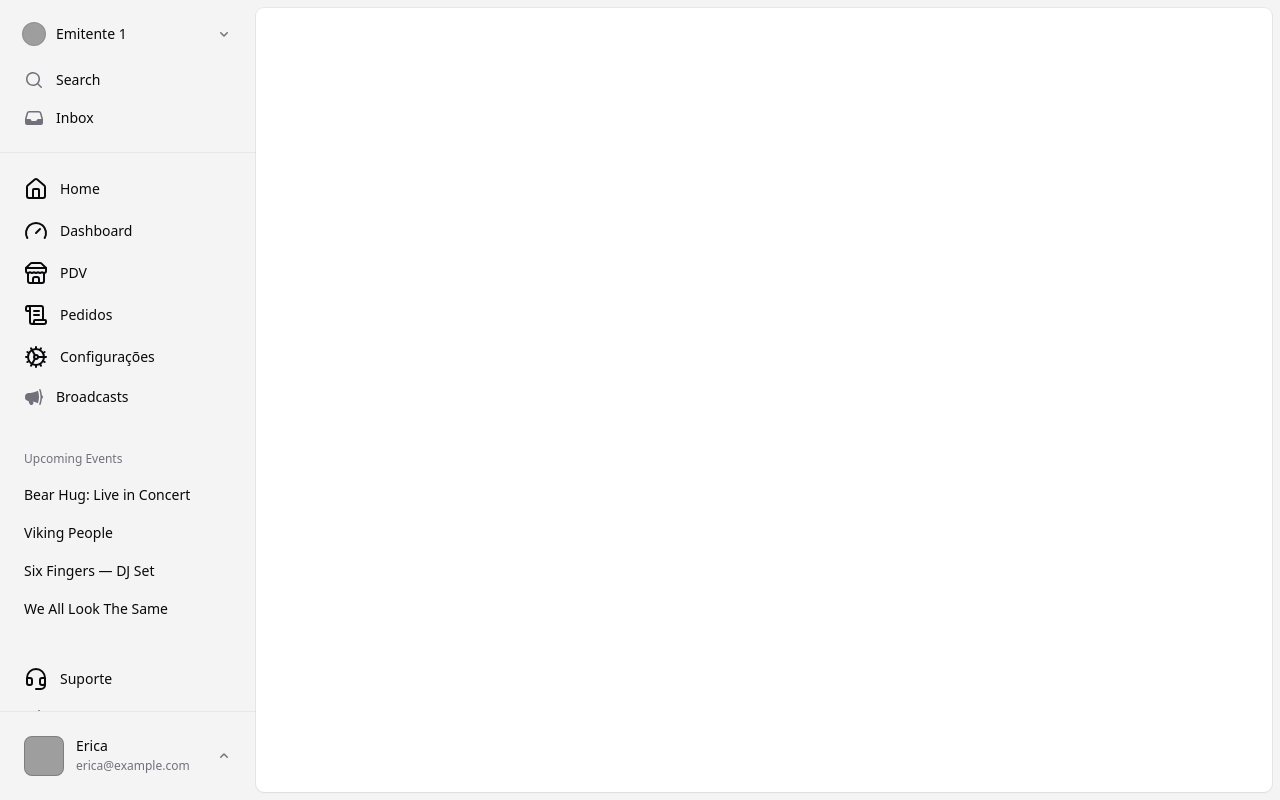
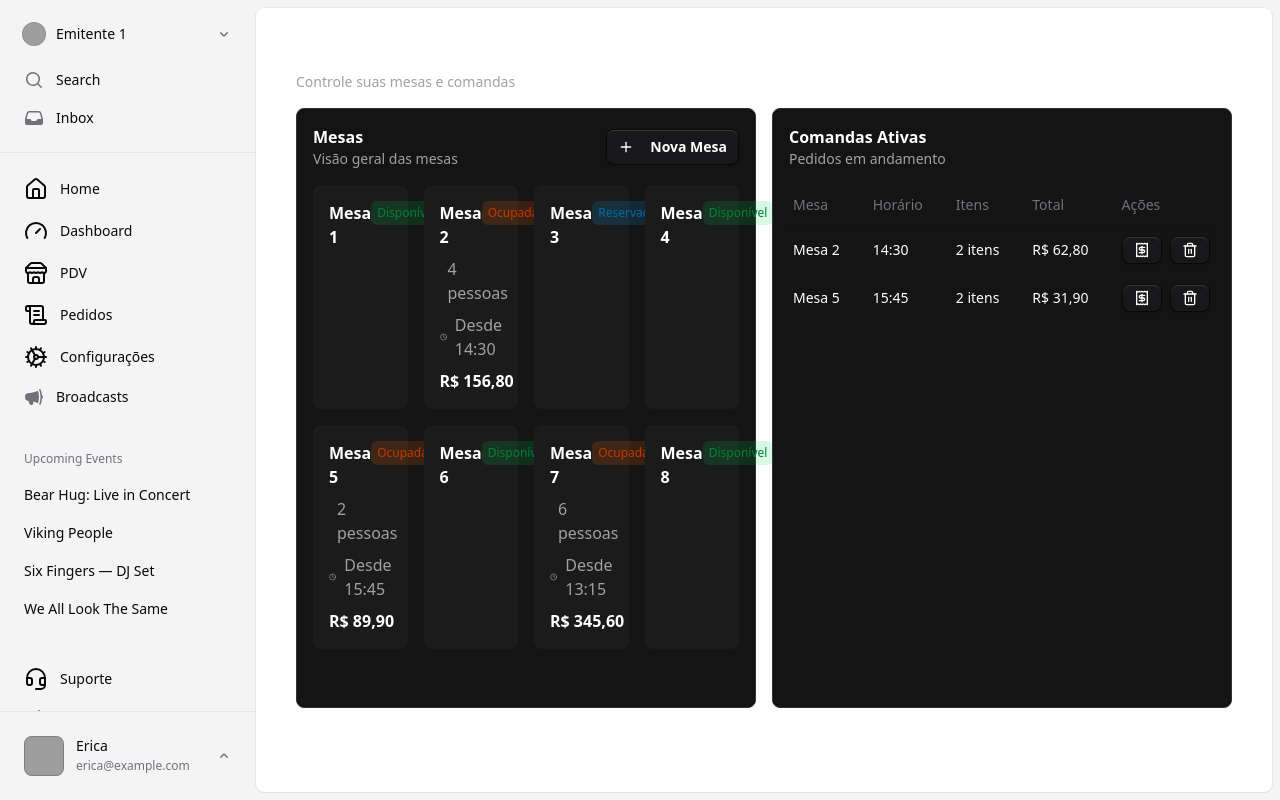
Before and after one commit to pabloalves01/gastro-flow, a React (Vite) app in the folder frontend/: page /pdv/mesas in a window 1280 px wide. Built offline with nearby package versions, Linux system fonts and the light colour scheme; grey boxes are pictures that could not be loaded.

Commit message:
create table management

```diff
--- a/frontend/src/pages/pdv/pdv.tsx
+++ b/frontend/src/pages/pdv/pdv.tsx
@@ -12,7 +12,7 @@ import {
 import { Input } from "../../components/ui/catalyst/input";
 import { Button } from "../../components/ui/catalyst/button";
 import { Badge } from "../../components/ui/catalyst/badge";
-import { Cog, Plus, Search, Receipt, Trash2, Minus } from "lucide-react";
+import { Cog, Plus, Search, Receipt, Trash2, Users } from "lucide-react";
 import { useNavigate } from "react-router-dom";
 
 export default function PDV() {
@@ -33,17 +33,18 @@ export default function PDV() {
       description: "Pesquisar no catálogo (F3)",
       href: "/pdv/buscar",
     },
-    {
-      icon: <Minus />,
-      title: "Remover Item",
-      description: "Remover produto (F4)",
-      href: "/pdv/carrinho",
-    },
+
     {
       icon: <Receipt />,
       title: "Finalizar",
       description: "Concluir venda (F5)",
       href: "/pdv/finalizar",
+    },
+    {
+      icon: <Users />,
+      title: "Mesas",
+      description: "Gerenciar mesas",
+      href: "/pdv/mesas",
     },
   ];
 
--- /dev/null
+++ b/frontend/src/pages/pdv/table-management.tsx
@@ -0,0 +1,267 @@
+import { useState } from "react";
+import SectionText from "../../components/text/section-text";
+import { Button } from "../../components/ui/catalyst/button";
+import { Badge } from "../../components/ui/catalyst/badge";
+import { Cog, Plus, Clock, Users, Receipt, Trash2 } from "lucide-react";
+import {
+  Table,
+  TableBody,
+  TableCell,
+  TableHead,
+  TableHeader,
+  TableRow,
+} from "../../components/ui/catalyst/table";
+
+interface TableItem {
+  id: number;
+  number: number;
+  status: "available" | "occupied" | "reserved";
+  guests?: number;
+  startTime?: string;
+  total?: number;
+}
+
+interface Order {
+  id: number;
+  table: number;
+  items: Array<{
+    id: number;
+    name: string;
+    quantity: number;
+    price: number;
+  }>;
+  total: number;
+  startTime: string;
+}
+
+export default function TableManagement() {
+  const [tables, setTables] = useState<TableItem[]>([
+    { id: 1, number: 1, status: "available" },
+    {
+      id: 2,
+      number: 2,
+      status: "occupied",
+      guests: 4,
+      startTime: "14:30",
+      total: 156.8,
+    },
+    { id: 3, number: 3, status: "reserved" },
+    { id: 4, number: 4, status: "available" },
+    {
+      id: 5,
+      number: 5,
+      status: "occupied",
+      guests: 2,
+      startTime: "15:45",
+      total: 89.9,
+    },
+    { id: 6, number: 6, status: "available" },
+    {
+      id: 7,
+      number: 7,
+      status: "occupied",
+      guests: 6,
+      startTime: "13:15",
+      total: 345.6,
+    },
+    { id: 8, number: 8, status: "available" },
+  ]);
+
+  const [activeOrders, setActiveOrders] = useState<Order[]>([
+    {
+      id: 1,
+      table: 2,
+      items: [
+        { id: 1, name: "X-Burger", quantity: 2, price: 25.9 },
+        { id: 2, name: "Coca-Cola 350ml", quantity: 2, price: 5.5 },
+      ],
+      total: 62.8,
+      startTime: "14:30",
+    },
+    {
+      id: 2,
+      table: 5,
+      items: [
+        { id: 3, name: "X-Salada", quantity: 1, price: 27.9 },
+        { id: 4, name: "Água Mineral", quantity: 1, price: 4.0 },
+      ],
+      total: 31.9,
+      startTime: "15:45",
+    },
+  ]);
+
+  const getStatusColor = (status: TableItem["status"]) => {
+    switch (status) {
+      case "available":
+        return "green";
+      case "occupied":
+        return "orange";
+      case "reserved":
+        return "sky";
+      default:
+        return "zinc";
+    }
+  };
+
+  const getStatusText = (status: TableItem["status"]) => {
+    switch (status) {
+      case "available":
+        return "Disponível";
+      case "occupied":
+        return "Ocupada";
+      case "reserved":
+        return "Reservada";
+      default:
+        return "";
+    }
+  };
+
+  return (
+    <div className="container max-w-7xl">
+      <div className="space-y-4">
+        <div className="flex items-center justify-between">
+          <SectionText
+            title="Gerenciamento de Mesas"
+            subtitle="Controle suas mesas e comandas"
+          />
+          <div className="group">
+            <Cog
+              className="text-white w-6 h-6 cursor-pointer hover:text-zinc-500 group-hover:animate-[spin_2s_linear_infinite]"
+              strokeWidth={1}
+            />
+          </div>
+        </div>
+
+        <div className="grid grid-cols-1 lg:grid-cols-2 gap-4">
+          {/* Tables Grid */}
+          <div className="bg-[#141414] border border-[#333333] p-4 rounded-lg h-[600px] flex flex-col">
+            <div className="flex flex-col gap-4 h-full">
+              <div className="flex items-center justify-between">
+                <div>
+                  <div className="text-white text-md font-semibold">Mesas</div>
+                  <div className="text-[#A1A1A1] text-sm font-regular">
+                    Visão geral das mesas
+                  </div>
+                </div>
+                <Button
+                  variant="ghost"
+                  className="text-[#FF9800] hover:text-[#FF9800] hover:bg-[#1B1B1B]"
+                >
+                  <Plus className="w-4 h-4 mr-2" />
+                  Nova Mesa
+                </Button>
+              </div>
+
+              <div className="grid grid-cols-2 sm:grid-cols-3 md:grid-cols-4 gap-4">
+                {tables.map((table) => (
+                  <div
+                    key={table.id}
+                    className="bg-[#1B1B1B] p-4 rounded-lg cursor-pointer hover:bg-[#242424] transition-colors"
+                  >
+                    <div className="flex flex-col gap-2">
+                      <div className="flex justify-between items-start">
+                        <span className="text-white font-semibold">
+                          Mesa {table.number}
+                        </span>
+                        <Badge color={getStatusColor(table.status)}>
+                          {getStatusText(table.status)}
+                        </Badge>
+                      </div>
+                      {table.status === "occupied" && (
+                        <>
+                          <div className="flex items-center gap-2 text-[#A1A1A1]">
+                            <Users className="w-4 h-4" />
+                            <span>{table.guests} pessoas</span>
+                          </div>
+                          <div className="flex items-center gap-2 text-[#A1A1A1]">
+                            <Clock className="w-4 h-4" />
+                            <span>Desde {table.startTime}</span>
+                          </div>
+                          <div className="text-white font-semibold">
+                            {table.total?.toLocaleString("pt-BR", {
+                              style: "currency",
+                              currency: "BRL",
+                            })}
+                          </div>
+                        </>
+                      )}
+                    </div>
+                  </div>
+                ))}
+              </div>
+            </div>
+          </div>
+
+          {/* Active Orders */}
+          <div className="bg-[#141414] border border-[#333333] p-4 rounded-lg h-[600px] flex flex-col">
+            <div className="flex flex-col gap-4 h-full">
+              <div className="flex items-center justify-between">
+                <div>
+                  <div className="text-white text-md font-semibold">
+                    Comandas Ativas
+                  </div>
+                  <div className="text-[#A1A1A1] text-sm font-regular">
+                    Pedidos em andamento
+                  </div>
+                </div>
+              </div>
+
+              <div className="flex-1 overflow-auto">
+                <Table dense striped className="w-full">
+                  <TableHead className="sticky top-0 bg-[#141414] z-10">
+                    <TableRow>
+                      <TableHeader>Mesa</TableHeader>
+                      <TableHeader>Horário</TableHeader>
+                      <TableHeader>Itens</TableHeader>
+                      <TableHeader>Total</TableHeader>
+                      <TableHeader>Ações</TableHeader>
+                    </TableRow>
+                  </TableHead>
+                  <TableBody>
+                    {activeOrders.map((order) => (
+                      <TableRow key={order.id}>
+                        <TableCell className="text-white">
+                          Mesa {order.table}
+                        </TableCell>
+                        <TableCell className="text-white">
+                          {order.startTime}
+                        </TableCell>
+                        <TableCell className="text-white">
+                          {order.items.length} itens
+                        </TableCell>
+                        <TableCell className="text-white">
+                          {order.total.toLocaleString("pt-BR", {
+                            style: "currency",
+                            currency: "BRL",
+                          })}
+                        </TableCell>
+                        <TableCell>
+                          <div className="flex gap-2">
+                            <Button
+                              size="sm"
+                              variant="ghost"
+                              className="text-[#FF9800] hover:text-[#FF9800] hover:bg-[#1B1B1B]"
+                            >
+                              <Receipt className="w-4 h-4" />
+                            </Button>
+                            <Button
+                              size="sm"
+                              variant="ghost"
+                              className="text-red-500 hover:text-red-500 hover:bg-[#1B1B1B]"
+                            >
+                              <Trash2 className="w-4 h-4" />
+                            </Button>
+                          </div>
+                        </TableCell>
+                      </TableRow>
+                    ))}
+                  </TableBody>
+                </Table>
+              </div>
+            </div>
+          </div>
+        </div>
+      </div>
+    </div>
+  );
+}
--- a/frontend/src/routes/routes.tsx
+++ b/frontend/src/routes/routes.tsx
@@ -7,6 +7,7 @@ import ManageOrders from "../pages/pedidos/manage-orders";
 import Teste from "../pages/dashboard/teste";
 import PDV from "../pages/pdv/pdv";
 import Checkout from "../pages/pdv/checkout";
+import TableManagement from "../pages/pdv/table-management";
 function AppRoutes() {
   return (
     <Router>
@@ -21,7 +22,8 @@ function AppRoutes() {
           <Route path="pedido/gerenciar" element={<ManageOrders />} />
           <Route path="teste" element={<Teste />} />
           <Route path="pdv" element={<PDV />} />
-          <Route path="pdv/checkout" element={<Checkout />}></Route>
+          <Route path="pdv/checkout" element={<Checkout />} />
+          <Route path="pdv/mesas" element={<TableManagement />} />
         </Route>
       </Routes>
     </Router>
```
